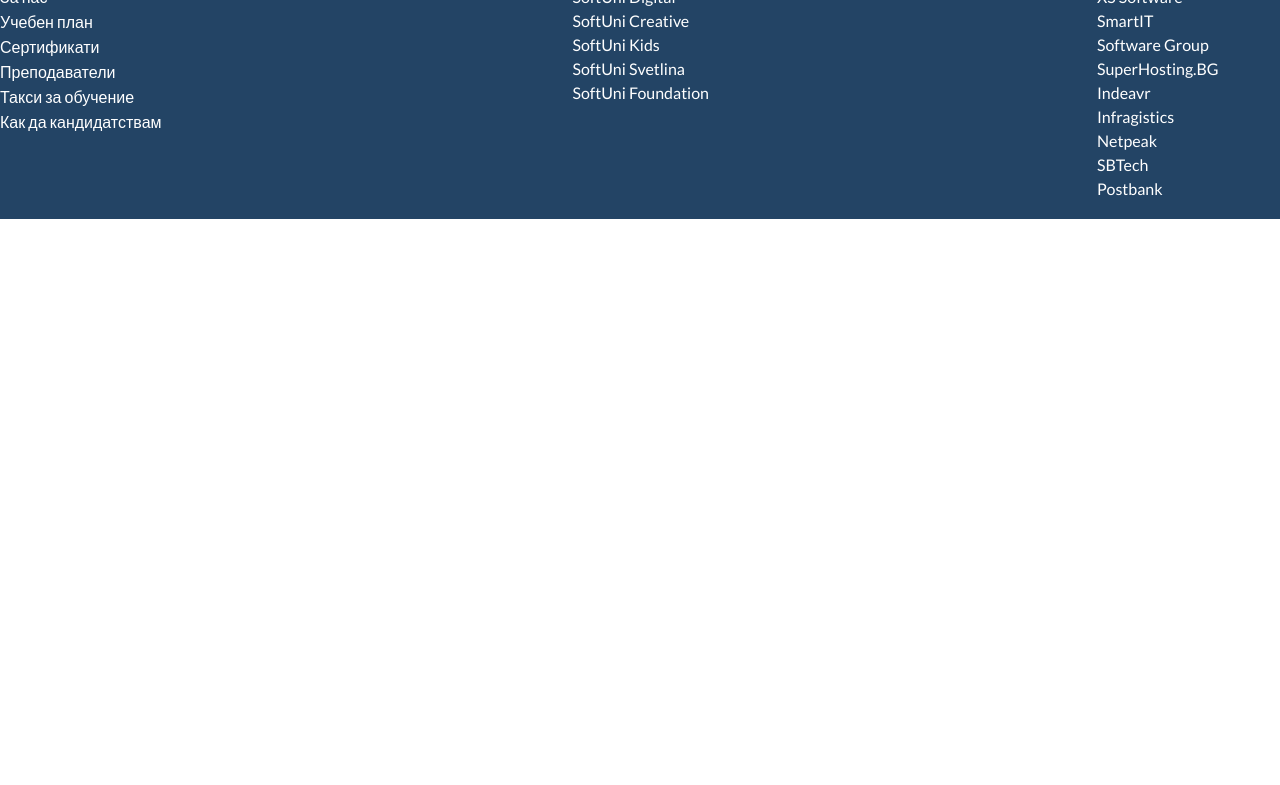
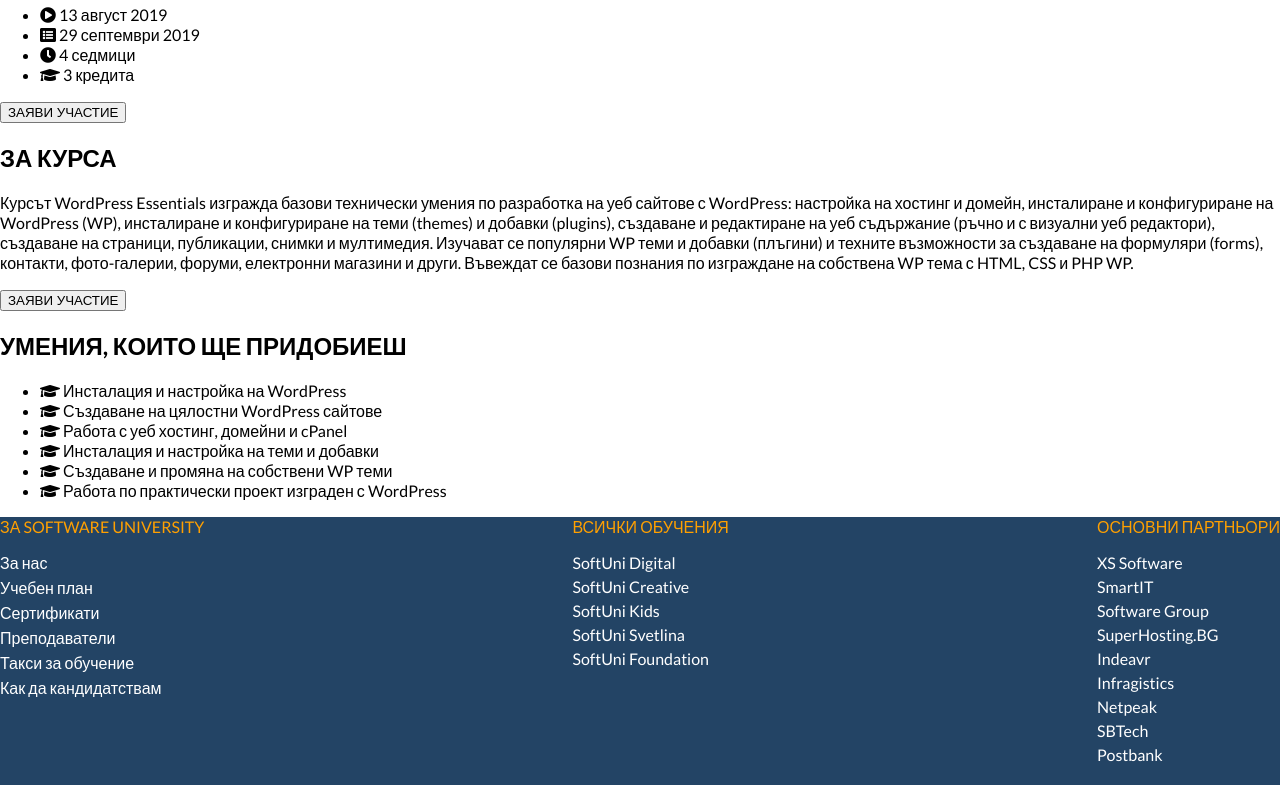
Before and after one commit to VankataNikolov/CSSthings, a plain HTML site: page HTML_CSS_Exams/August_2019/03_WordPress-Essentials/Requirements-and-Resources/index.html in a window 1280 px wide. Shown: the part 172-957 px from the top of the page. Before the commit the page ends 800 px from the top, so only its background shows below. Drawn offline with Linux system fonts and the light colour scheme.

Commit message:
add content to main tag

```diff
--- a/HTML_CSS_Exams/August_2019/03_WordPress-Essentials/Requirements-and-Resources/index.html
+++ b/HTML_CSS_Exams/August_2019/03_WordPress-Essentials/Requirements-and-Resources/index.html
@@ -31,10 +31,57 @@
                 <li><a href="">Отворени курсове и модули </a></li>
             </ul>
         </nav>
+        <section class="header-content">
+            <h1>
+                WordPress Essentials - август 2019
+            </h1>
+            <ul class="icons header-info">
+                <li><i class="fas fa-play-circle"></i> 13 август 2019</li>
+                <li><i class="fas fa-list-alt"></i> 29 септември 2019</li>
+                <li><i class="fas fa-clock"></i> 4 седмици</li>
+                <li><i class="fas fa-graduation-cap"></i> 3 кредита</li>
+            </ul>
+            <button class="participation-btn">
+                ЗАЯВИ УЧАСТИЕ
+            </button>
+        </section>
     </header>
 
     <main>
-
+        <section class="course-info grey-bg">
+            <h2>
+                ЗА КУРСА
+            </h2>
+            <p>
+                Курсът WordPress Essentials изгражда базови технически умения по разработка на уеб сайтове с WordPress:
+                настройка на хостинг и домейн, инсталиране и конфигуриране на WordPress (WP), инсталиране и
+                конфигуриране на теми (themes) и добавки (plugins), създаване и редактиране на уеб съдържание (ръчно и с
+                визуални уеб редактори), създаване на страници, публикации, снимки и мултимедия. Изучават се популярни
+                WP теми и добавки (плъгини) и техните възможности за създаване на формуляри (forms), контакти,
+                фото-галерии, форуми, електронни магазини и други. Въвеждат се базови познания по изграждане на
+                собствена WP тема с HTML, CSS и PHP WP.
+            </p>
+            <button class="participation-btn">
+                ЗАЯВИ УЧАСТИЕ
+            </button>
+        </section>
+        <section class="skills grey-bg">
+            <h2>
+                УМЕНИЯ, КОИТО ЩЕ ПРИДОБИЕШ
+            </h2>
+            <ul>
+                <li><i class="fas fa-graduation-cap"></i> Инсталация и настройка на WordPress</li>
+                <li><i class="fas fa-graduation-cap"></i> Създаване на цялостни WordPress сайтове</li>
+                <li><i class="fas fa-graduation-cap"></i> Работа с уеб хостинг, домейни и cPanel</li>
+                <li><i class="fas fa-graduation-cap"></i> Инсталация и настройка на теми и добавки</li>
+                <li><i class="fas fa-graduation-cap"></i> Създаване и промяна на собствени WP теми</li>
+                <li><i class="fas fa-graduation-cap"></i> Работа по практически проект изграден с WordPress</li>
+            </ul>
+        </section>
+        <section></section>
+        <section></section>
+        <section></section>
+        <section></section>
     </main>
 
     <footer>
```
